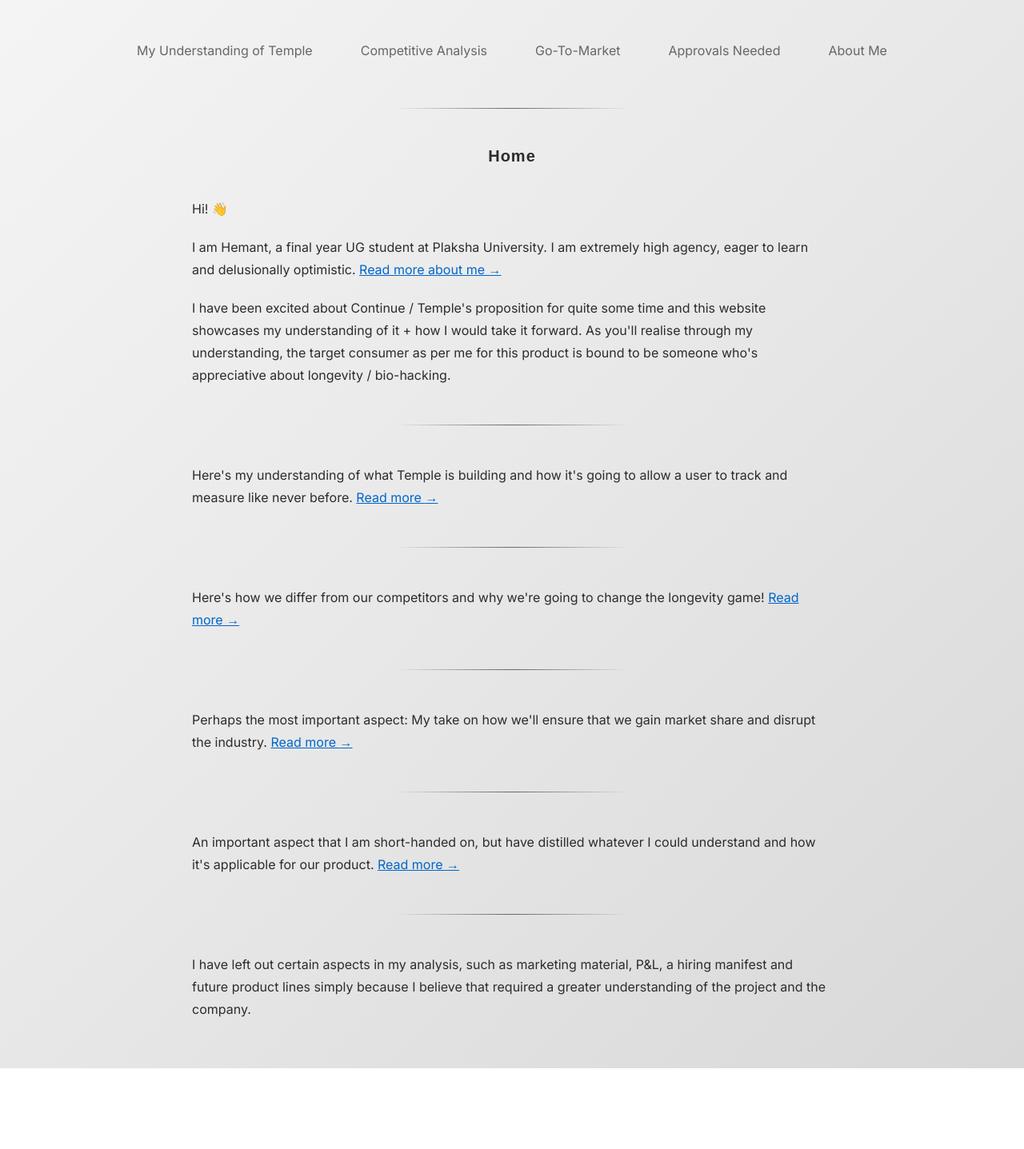
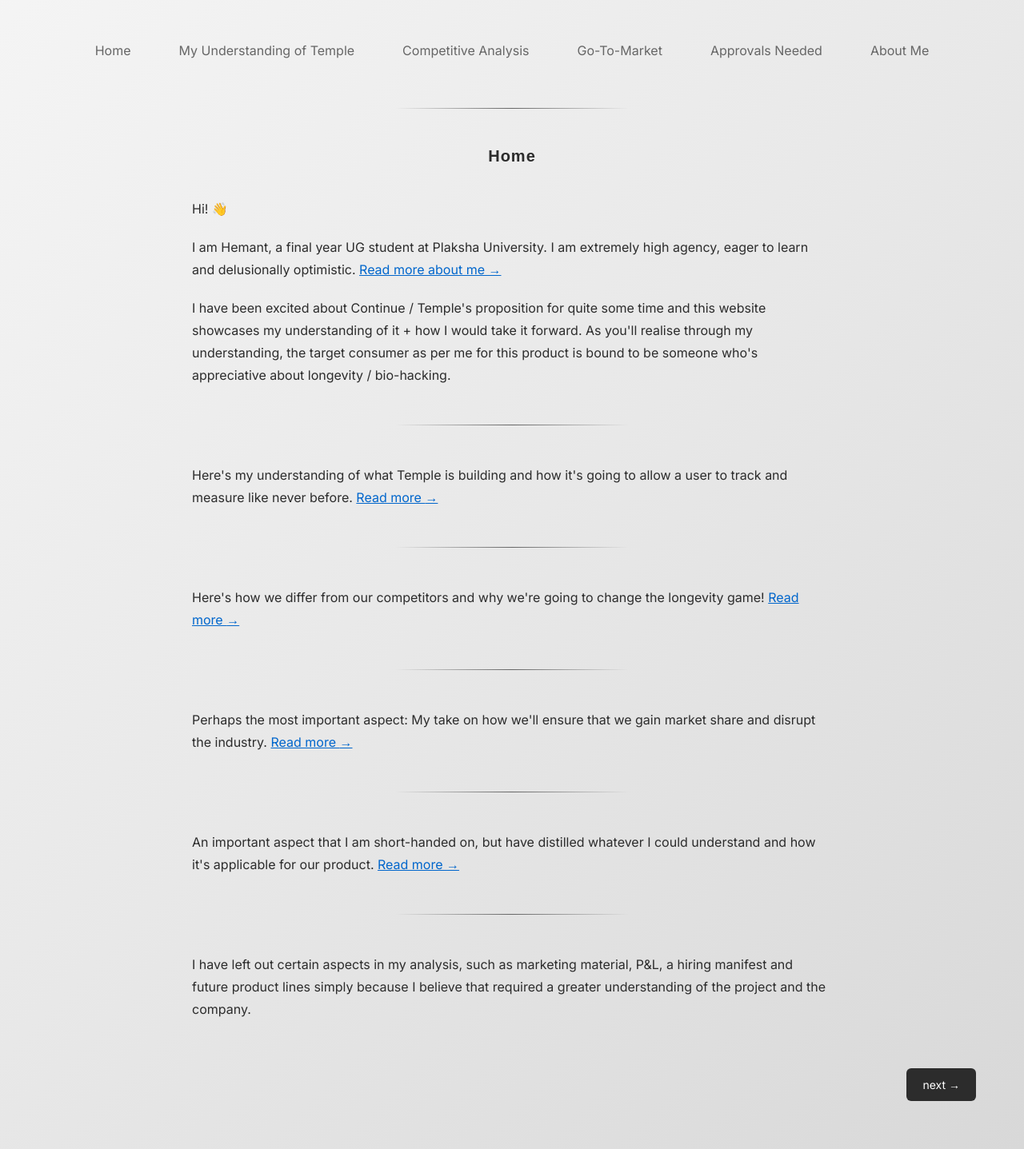
Before and after one commit to hemantgdev/hg-temple, a website built with Vite: page index.html in a window 1280 px wide. Shown: the part 77-1514 px from the top of the page at 80% size. Before the commit the page ends 1413 px from the top, so only its background shows below. Built offline with nearby package versions, Linux system fonts and the light colour scheme; a web font is replaced by a local one.

Commit message:
Update index.html

```diff
--- a/index.html
+++ b/index.html
@@ -14,6 +14,7 @@
         <h1 class="main-title"><a href="index.html">HEMANT @ TEMPLE</a></h1>
 
         <nav class="menu">
+            <a href="index.html">Home</a>
             <a href="understanding.html">My Understanding of Temple</a>
             <a href="competitive.html">Competitive Analysis</a>
             <a href="gtm.html">Go-To-Market</a>
@@ -60,6 +61,11 @@
 
             <p>I have left out certain aspects in my analysis, such as marketing material, P&L, a hiring manifest and future product lines simply because I believe that required a greater understanding of the project and the company.</p>
         </div>
+
+        <div class="navigation">
+            <div class="nav-previous"></div>
+            <a href="understanding.html" class="nav-button nav-next">next →</a>
+        </div>
     </div>
 </body>
 </html>
```
